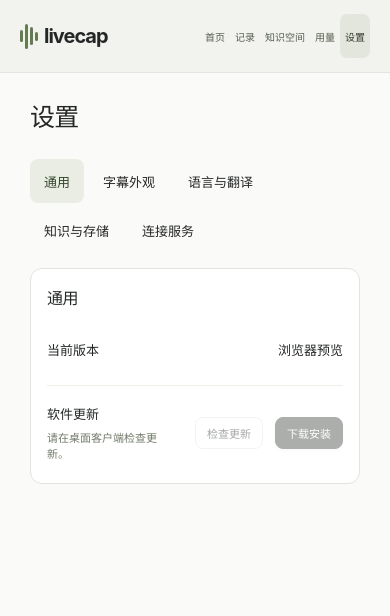
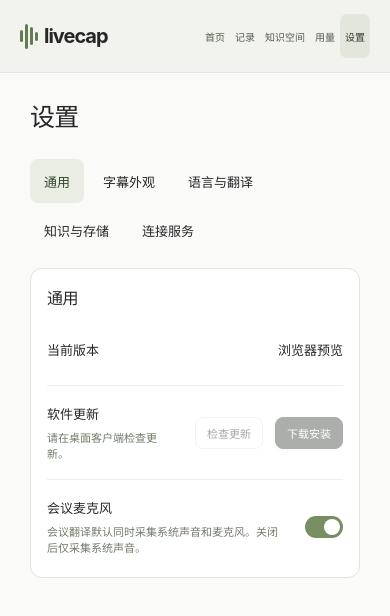
Before and after one commit to MiaoForge/livecap, a React (Vite) app: page / in a window 390 px wide. Both pictures are taken after a click on the button "配置 API Key". Shown: the top 616 px of the page. Built offline with nearby package versions, Linux system fonts and the light colour scheme.

Commit message:
refactor(ui): move meeting microphone control into settings

```diff
--- a/src/Client.tsx
+++ b/src/Client.tsx
@@ -759,31 +759,14 @@ function Workspace() {
                   <section className="native-start">
                     <div>
                       <h2>
-                        {mode === "subtitle" ? "字幕翻译" : "会议翻译"} ·
-                        {mode === "meeting" && settings.meetingMicrophone
-                          ? "系统声音 + 麦克风"
-                          : "系统音频"}
+                        {mode === "subtitle"
+                          ? "字幕翻译 · 系统音频"
+                          : "会议翻译"}
                       </h2>
                       <p>
                         自动识别 → {languageName(settings.targetLanguage)} ·{" "}
                         {settings.provider === "openai" ? "OpenAI" : "Soniox"}
                       </p>
-                      {mode === "meeting" && (
-                        <label>
-                          <input
-                            type="checkbox"
-                            checked={settings.meetingMicrophone}
-                            disabled={active || busy}
-                            onChange={(event) =>
-                              setSettings({
-                                ...settings,
-                                meetingMicrophone: event.target.checked,
-                              })
-                            }
-                          />
-                          同时录制麦克风
-                        </label>
-                      )}
                     </div>
                     <button
                       className="primary"
--- a/src/ProductSettings.tsx
+++ b/src/ProductSettings.tsx
@@ -297,6 +297,26 @@ export function ProductSettings({
         <section className="settings-surface">
           <div hidden={tab !== "general"}>
             <GeneralSettings active={active} />
+            <Row
+              title="会议麦克风"
+              description="会议翻译默认同时采集系统声音和麦克风。关闭后仅采集系统声音。"
+            >
+              <button
+                type="button"
+                role="switch"
+                aria-checked={s.meetingMicrophone}
+                aria-label="会议麦克风"
+                disabled={active}
+                className={
+                  "product-switch " + (s.meetingMicrophone ? "on" : "")
+                }
+                onClick={() =>
+                  change({ meetingMicrophone: !s.meetingMicrophone })
+                }
+              >
+                <i />
+              </button>
+            </Row>
           </div>
           {tab === "appearance" && (
             <>
```
Also changed, not shown: 1 other file (tests, documents, lock files or other folders).
